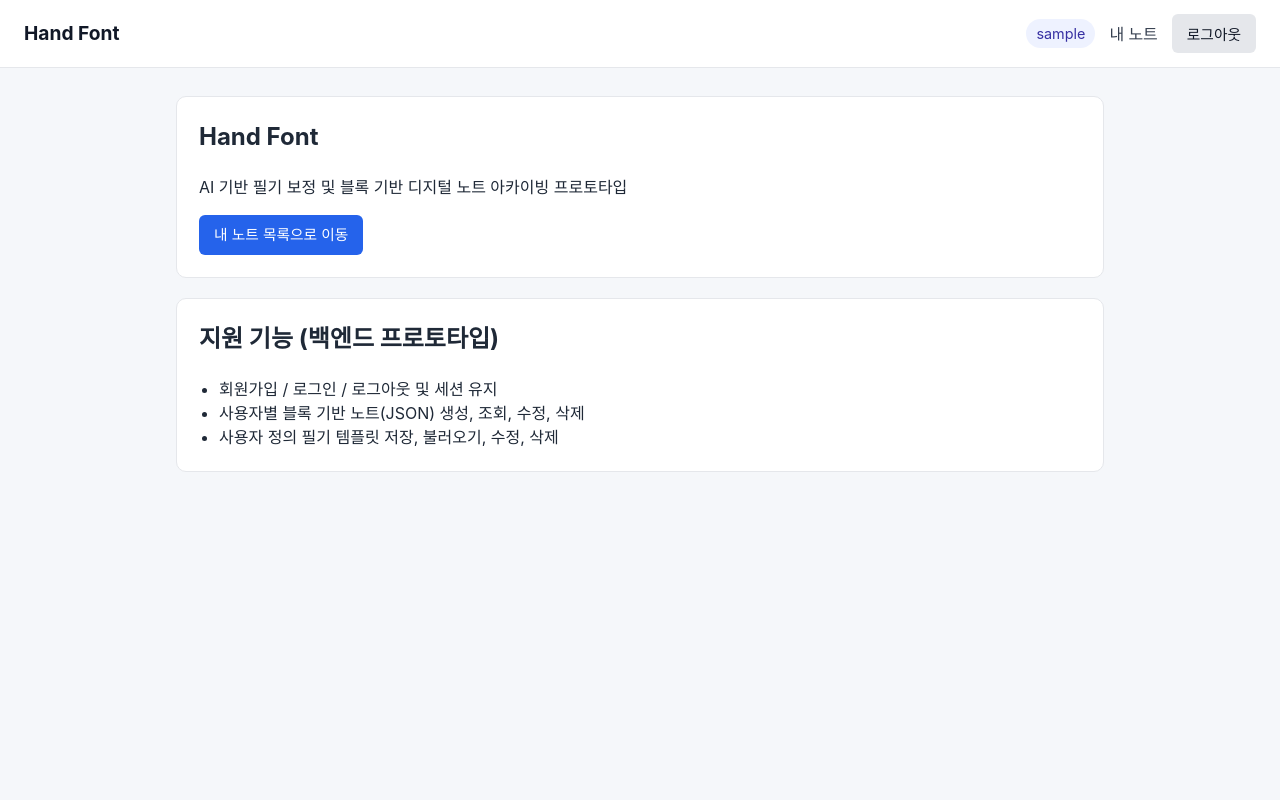
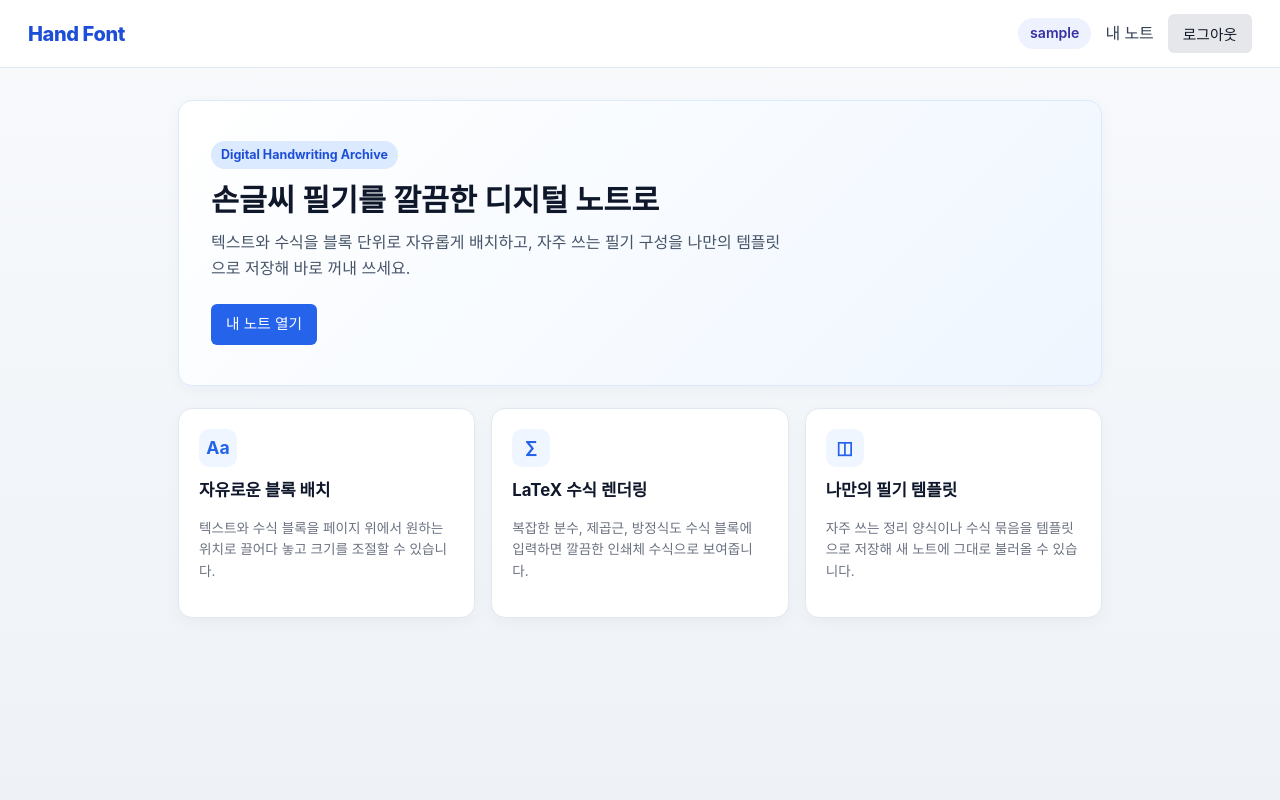
Before and after one commit to Kumjj/hand-font, a FastAPI app: page / in a window 1280 px wide. Run offline with FastAPI, Linux system fonts and the light colour scheme; the visitor is signed in with stand-in values (Sample User, id 1).

Commit message:
Polish landing page copy and visual styling

```diff
--- a/prototype/static/style.css
+++ b/prototype/static/style.css
@@ -5,25 +5,31 @@
 body {
     margin: 0;
     font-family: -apple-system, BlinkMacSystemFont, "Segoe UI", Roboto, sans-serif;
-    background-color: #f5f7fa;
-    color: #1f2937;
-    line-height: 1.5;
+    background: linear-gradient(180deg, #f8fafc 0%, #eef2f7 100%);
+    min-height: 100vh;
+    color: #1e293b;
+    line-height: 1.6;
 }
 
 .topbar {
     display: flex;
     justify-content: space-between;
     align-items: center;
-    padding: 14px 24px;
-    background-color: #ffffff;
-    border-bottom: 1px solid #e5e7eb;
+    padding: 14px 28px;
+    background-color: rgba(255, 255, 255, 0.92);
+    backdrop-filter: blur(8px);
+    border-bottom: 1px solid #e2e8f0;
+    position: sticky;
+    top: 0;
+    z-index: 20;
 }
 
 .brand {
-    font-size: 1.2rem;
-    font-weight: 700;
-    color: #111827;
+    font-size: 1.25rem;
+    font-weight: 800;
+    color: #1d4ed8;
     text-decoration: none;
+    letter-spacing: -0.02em;
 }
 
 .nav-links {
@@ -33,26 +39,31 @@ body {
 }
 
 .nav-links a {
-    color: #374151;
+    color: #334155;
     text-decoration: none;
     font-weight: 500;
 }
 
+.nav-links a.btn-primary {
+    color: #ffffff;
+}
+
 .user-badge {
-    font-size: 0.9rem;
+    font-size: 0.88rem;
     background-color: #eef2ff;
     color: #3730a3;
-    padding: 4px 10px;
+    padding: 4px 12px;
     border-radius: 999px;
+    font-weight: 600;
 }
 
 .container {
     max-width: 960px;
-    margin: 28px auto;
-    padding: 0 16px;
+    margin: 32px auto;
+    padding: 0 18px;
     display: flex;
     flex-direction: column;
-    gap: 20px;
+    gap: 22px;
 }
 
 .container.narrow {
@@ -61,9 +72,76 @@ body {
 
 .card {
     background-color: #ffffff;
-    border: 1px solid #e5e7eb;
+    border: 1px solid #e2e8f0;
+    border-radius: 14px;
+    padding: 24px;
+    box-shadow: 0 4px 16px rgba(15, 23, 42, 0.04);
+}
+
+.hero-banner {
+    background: linear-gradient(135deg, #ffffff 0%, #eff6ff 100%);
+    padding: 40px 32px;
+    border-color: #dbeafe;
+}
+
+.hero-pill {
+    display: inline-block;
+    font-size: 0.78rem;
+    font-weight: 700;
+    color: #1d4ed8;
+    background-color: #dbeafe;
+    padding: 4px 10px;
+    border-radius: 999px;
+    margin-bottom: 12px;
+}
+
+.hero-banner h1 {
+    font-size: 1.9rem;
+    line-height: 1.3;
+    margin-bottom: 10px;
+    color: #0f172a;
+}
+
+.hero-desc {
+    color: #475569;
+    max-width: 580px;
+    margin-top: 0;
+    margin-bottom: 22px;
+}
+
+.feature-grid {
+    display: grid;
+    grid-template-columns: repeat(3, 1fr);
+    gap: 16px;
+}
+
+@media (max-width: 760px) {
+    .feature-grid {
+        grid-template-columns: 1fr;
+    }
+}
+
+.feature-card {
+    padding: 20px;
+}
+
+.feature-card h3 {
+    margin: 10px 0 6px;
+    font-size: 1.05rem;
+    color: #0f172a;
+}
+
+.feature-icon {
+    width: 38px;
+    height: 38px;
     border-radius: 10px;
-    padding: 22px;
+    background-color: #eff6ff;
+    color: #2563eb;
+    font-weight: 700;
+    font-size: 1.1rem;
+    display: flex;
+    align-items: center;
+    justify-content: center;
 }
 
 .card h1,
--- a/prototype/templates/index.html
+++ b/prototype/templates/index.html
@@ -16,32 +16,42 @@
                 <button type="button" id="logout-btn" class="btn btn-secondary">로그아웃</button>
             {% else %}
                 <a href="/login">로그인</a>
-                <a href="/register">회원가입</a>
+                <a href="/register" class="btn btn-primary">시작하기</a>
             {% endif %}
         </nav>
     </header>
 
     <main class="container">
-        <section class="card hero">
-            <h1>Hand Font</h1>
-            <p>AI 기반 필기 보정 및 블록 기반 디지털 노트 아카이빙 프로토타입</p>
+        <section class="card hero-banner">
+            <span class="hero-pill">Digital Handwriting Archive</span>
+            <h1>손글씨 필기를 깔끔한 디지털 노트로</h1>
+            <p class="hero-desc">텍스트와 수식을 블록 단위로 자유롭게 배치하고, 자주 쓰는 필기 구성을 나만의 템플릿으로 저장해 바로 꺼내 쓰세요.</p>
             <div class="actions">
                 {% if user %}
-                    <a href="/notes" class="btn btn-primary">내 노트 목록으로 이동</a>
+                    <a href="/notes" class="btn btn-primary">내 노트 열기</a>
                 {% else %}
-                    <a href="/login" class="btn btn-primary">로그인</a>
-                    <a href="/register" class="btn btn-secondary">회원가입</a>
+                    <a href="/register" class="btn btn-primary">무료로 시작하기</a>
+                    <a href="/login" class="btn btn-secondary">로그인</a>
                 {% endif %}
             </div>
         </section>
 
-        <section class="card">
-            <h2>지원 기능 (백엔드 프로토타입)</h2>
-            <ul class="simple-list">
-                <li>회원가입 / 로그인 / 로그아웃 및 세션 유지</li>
-                <li>사용자별 블록 기반 노트(JSON) 생성, 조회, 수정, 삭제</li>
-                <li>사용자 정의 필기 템플릿 저장, 불러오기, 수정, 삭제</li>
-            </ul>
+        <section class="feature-grid">
+            <div class="card feature-card">
+                <div class="feature-icon">Aa</div>
+                <h3>자유로운 블록 배치</h3>
+                <p class="item-meta">텍스트와 수식 블록을 페이지 위에서 원하는 위치로 끌어다 놓고 크기를 조절할 수 있습니다.</p>
+            </div>
+            <div class="card feature-card">
+                <div class="feature-icon">∑</div>
+                <h3>LaTeX 수식 렌더링</h3>
+                <p class="item-meta">복잡한 분수, 제곱근, 방정식도 수식 블록에 입력하면 깔끔한 인쇄체 수식으로 보여줍니다.</p>
+            </div>
+            <div class="card feature-card">
+                <div class="feature-icon">◫</div>
+                <h3>나만의 필기 템플릿</h3>
+                <p class="item-meta">자주 쓰는 정리 양식이나 수식 묶음을 템플릿으로 저장해 새 노트에 그대로 불러올 수 있습니다.</p>
+            </div>
         </section>
     </main>
 
```
Also changed, not shown: index.html (+101 -27 lines).
